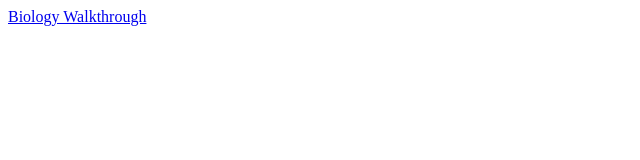
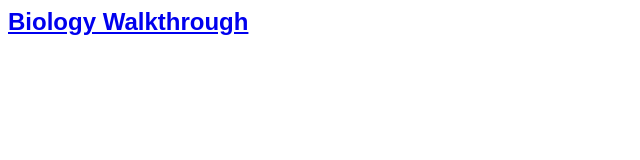
Before and after one commit to johndrmiller/johndrmiller.github.io, a plain HTML site: page index.html in a window 1280 px wide. Shown: the whole page, without its empty margins (0-640 px from the left). Drawn offline with Linux system fonts and the light colour scheme.

Commit message:
adding CSS

```diff
--- a/index.html
+++ b/index.html
@@ -1 +1,12 @@
+<style>
+  a {
+    display: inline-block;
+    font-family: sans-serif;
+    font-weight: bold;
+    font-size: 24px;
+    margin-bottom: 15px;
+  }
+
+</style>
+
 <a href=http://johndrmiller.github.io/BiologyWalkthrough/>Biology Walkthrough</a>
```
